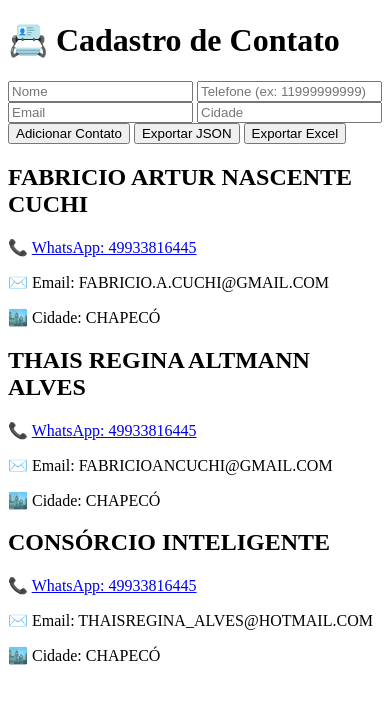
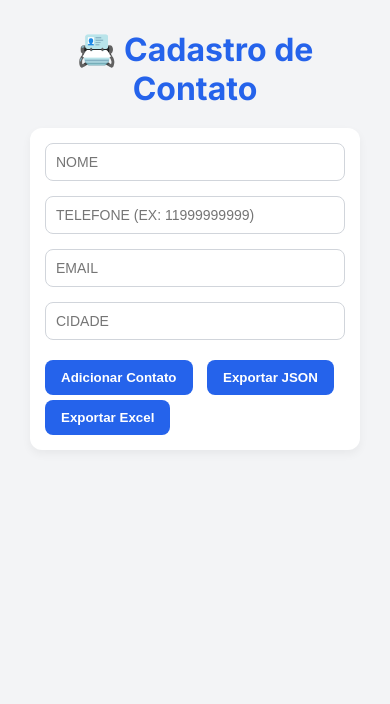
Before and after one commit to fabricioarturcuchi/crm-cartoes, a plain HTML site: page index.html in a window 390 px wide. Drawn offline with Linux system fonts and the light colour scheme.

Commit message:
Update index.html

```diff
--- a/index.html
+++ b/index.html
@@ -1,14 +1,133 @@
 <!DOCTYPE html>
 <html lang="pt-BR">
 <head>
-  <meta charset="UTF-8" />
+  <meta charset="UTF-8">
   <title>CRM - Contatos</title>
-  <meta name="viewport" content="width=device-width, initial-scale=1.0" />
-  <link href="https://fonts.googleapis.com/css2?family=Inter:wght@400;600;700&display=swap" rel="stylesheet" />
+  <meta name="viewport" content="width=device-width, initial-scale=1.0">
+  <link href="https://fonts.googleapis.com/css2?family=Inter:wght@400;600;700&display=swap" rel="stylesheet">
   <script src="https://unpkg.com/write-excel-file@1.x/bundle/write-excel-file.min.js"></script>
 
   <style>
-    /* ... o mesmo CSS anterior (omitido aqui para foco no JS) ... */
+    :root {
+      --bg: #f3f4f6;
+      --primary: #2563eb;
+      --accent: #1e40af;
+      --card-bg: #e0f2fe;
+      --border: #d1d5db;
+      --text: #111827;
+      --gray: #4b5563;
+    }
+
+    * {
+      box-sizing: border-box;
+      margin: 0;
+      padding: 0;
+    }
+
+    body {
+      background-color: var(--bg);
+      font-family: 'Inter', sans-serif;
+      color: var(--text);
+      padding: 30px;
+    }
+
+    h1 {
+      text-align: center;
+      font-size: 2rem;
+      margin-bottom: 20px;
+      color: var(--primary);
+    }
+
+    form {
+      background-color: #ffffff;
+      padding: 20px;
+      border-radius: 12px;
+      box-shadow: 0 4px 10px rgba(0,0,0,0.05);
+      margin: 0 auto 40px auto;
+      max-width: 500px;
+    }
+
+    form input {
+      width: 100%;
+      padding: 10px;
+      margin-bottom: 15px;
+      border: 1px solid var(--border);
+      border-radius: 8px;
+      font-size: 14px;
+      text-transform: uppercase;
+    }
+
+    form button {
+      padding: 10px 16px;
+      background-color: var(--primary);
+      color: #fff;
+      border: none;
+      border-radius: 8px;
+      cursor: pointer;
+      font-weight: 600;
+      margin-right: 10px;
+      margin-top: 5px;
+    }
+
+    form button:hover {
+      background-color: var(--accent);
+    }
+
+    #cardsContainer {
+      display: grid;
+      grid-template-columns: repeat(3, 1fr);
+      gap: 20px;
+      max-width: 1200px;
+      margin: 0 auto;
+    }
+
+    .card {
+      background-color: var(--card-bg);
+      border: 1px solid var(--border);
+      border-radius: 12px;
+      padding: 16px;
+      box-shadow: 0 2px 6px rgba(0,0,0,0.05);
+      transition: transform 0.2s ease;
+      text-transform: uppercase;
+    }
+
+    .card:hover {
+      transform: translateY(-4px);
+    }
+
+    .card h2 {
+      font-size: 1.4rem;
+      margin-bottom: 10px;
+      color: var(--accent);
+    }
+
+    .card p {
+      font-size: 14px;
+      color: var(--gray);
+      margin: 6px 0;
+    }
+
+    .card a {
+      color: #047857;
+      text-decoration: none;
+      font-weight: 600;
+    }
+
+    @media (max-width: 1024px) {
+      #cardsContainer {
+        grid-template-columns: repeat(2, 1fr);
+      }
+    }
+
+    @media (max-width: 700px) {
+      #cardsContainer {
+        grid-template-columns: 1fr;
+      }
+
+      form {
+        padding: 15px;
+      }
+    }
   </style>
 </head>
 <body>
@@ -16,10 +135,10 @@
   <h1>📇 Cadastro de Contato</h1>
 
   <form id="cadastroForm">
-    <input type="text" id="nome" placeholder="Nome" required />
-    <input type="text" id="telefone" placeholder="Telefone (ex: 11999999999)" required />
-    <input type="email" id="email" placeholder="Email" required />
-    <input type="text" id="cidade" placeholder="Cidade" required />
+    <input type="text" id="nome" placeholder="Nome" required>
+    <input type="text" id="telefone" placeholder="Telefone (ex: 11999999999)" required>
+    <input type="email" id="email" placeholder="Email" required>
+    <input type="text" id="cidade" placeholder="Cidade" required>
     <button type="submit">Adicionar Contato</button>
     <button type="button" id="exportarJson">Exportar JSON</button>
     <button type="button" id="exportarExcel">Exportar Excel</button>
@@ -29,41 +148,12 @@
 
   <script>
     const contatos = [];
+
     const form = document.getElementById('cadastroForm');
     const container = document.getElementById('cardsContainer');
     const exportarJsonBtn = document.getElementById('exportarJson');
     const exportarExcelBtn = document.getElementById('exportarExcel');
 
-    // Função para criar cartão visual
-    function criarCartao(contato) {
-      const card = document.createElement('div');
-      card.className = 'card';
-      card.innerHTML = `
-        <h2>${contato.nome}</h2>
-        <p>📞 <a href="${contato.linkWhats}" target="_blank">WhatsApp: ${contato.telefone}</a></p>
-        <p>✉️ Email: ${contato.email}</p>
-        <p>🏙️ Cidade: ${contato.cidade}</p>
-      `;
-      container.appendChild(card);
-    }
-
-    // Carregar contatos do JSON hospedado no GitHub
-    async function fetchContatosSalvos() {
-      try {
-        const response = await fetch('contatos.json');
-        if (!response.ok) throw new Error('Arquivo não encontrado ou inacessível');
-        const data = await response.json();
-
-        data.forEach(contato => {
-          contatos.push(contato);
-          criarCartao(contato);
-        });
-      } catch (err) {
-        console.warn('Não foi possível carregar os contatos salvos:', err.message);
-      }
-    }
-
-    // Evento de envio de novo contato
     form.addEventListener('submit', e => {
       e.preventDefault();
 
@@ -73,17 +163,32 @@
       const cidade = document.getElementById('cidade').value.trim().toUpperCase();
       const linkWhats = `https://wa.me/${telefone.replace(/\D/g, '')}`;
 
-      const contato = { nome, telefone, email, cidade, linkWhats };
+      const contato = {
+        nome,
+        telefone,
+        email,
+        cidade,
+        linkWhats
+      };
+
       contatos.push(contato);
-      criarCartao(contato);
+
+      const card = document.createElement('div');
+      card.className = 'card';
+      card.innerHTML = `
+        <h2>${nome}</h2>
+        <p>📞 <a href="${linkWhats}" target="_blank">WhatsApp: ${telefone}</a></p>
+        <p>✉️ Email: ${email}</p>
+        <p>🏙️ Cidade: ${cidade}</p>
+      `;
+      container.appendChild(card);
 
       form.reset();
     });
 
-    // Exportar para JSON
     exportarJsonBtn.addEventListener('click', () => {
       if (contatos.length === 0) {
-        alert('Nenhum contato para exportar.');
+        alert("Nenhum contato para exportar.");
         return;
       }
 
@@ -96,7 +201,6 @@
       URL.revokeObjectURL(url);
     });
 
-    // Exportar para Excel
     exportarExcelBtn.addEventListener('click', async () => {
       if (!contatos.length) {
         alert('Nenhum contato para exportar.');
@@ -104,11 +208,11 @@
       }
 
       const schema = [
-        { column: 'Nome', type: String, value: c => c.nome },
-        { column: 'Telefone', type: String, value: c => c.telefone },
-        { column: 'Email', type: String, value: c => c.email },
-        { column: 'Cidade', type: String, value: c => c.cidade },
-        { column: 'Link WhatsApp', type: String, value: c => c.linkWhats }
+        { column: 'Nome', type: String, value: contato => contato.nome },
+        { column: 'Telefone', type: String, value: contato => contato.telefone },
+        { column: 'Email', type: String, value: contato => contato.email },
+        { column: 'Cidade', type: String, value: contato => contato.cidade },
+        { column: 'Link WhatsApp', type: String, value: contato => contato.linkWhats }
       ];
 
       await writeXlsxFile(contatos, {
@@ -116,9 +220,7 @@
         fileName: 'contatos.xlsx'
       });
     });
+  </script>
 
-    // Carrega os contatos do JSON ao iniciar a página
-    window.onload = fetchContatosSalvos;
-  </script>
 </body>
 </html>
```
